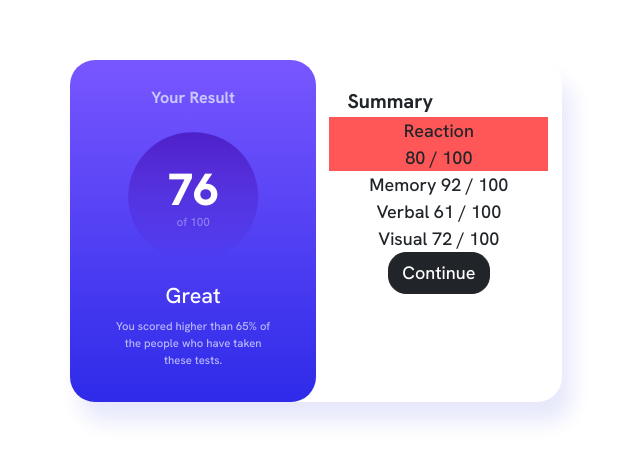
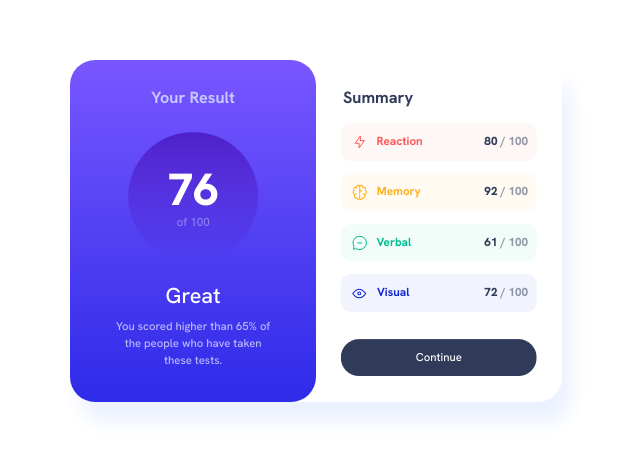
Before and after one commit to NoraLili/results-summary-component, a plain HTML site: page index.html in a window 1280 px wide. Shown: the part 169-628 px from the top of the page, without its empty margins (324-964 px from the left). Drawn offline with nearby package versions, Linux system fonts and the light colour scheme.

Commit message:
Summary component

```diff
--- a/css/style.css
+++ b/css/style.css
@@ -18,7 +18,7 @@ p {
 
 .div-element-big {
     border-radius: 25px;
-    box-shadow: 10px 20px 20px hsla(234, 85%, 45%, 0.1);
+    box-shadow: 10px 20px 20px var(--pale-blue);
     margin: 0 !important;
     max-height: 100vh;
     height: 19rem;
@@ -26,7 +26,7 @@ p {
 }
 
 .div-element-blue {
-    background: linear-gradient(180deg, hsl(252, 100%, 67%), hsl(241, 81%, 54%));
+    background: linear-gradient(180deg, var(--light-slate-blue), var(--light-royal-blue));
     border-radius: 25px;
     height: 100%;
     max-height: 100vh;
@@ -40,7 +40,17 @@ p {
 }
 
 .div-element-white {
+    background: var(--white);
+    border-radius: 0px 25px 25px 0px;
+    height: 100%;
     max-height: 100vh;
+    position: relative;
+}
+
+.position-absolute-white {
+    position: absolute;
+    left: 50%;
+    transform: translate(-50%, -50%);
 }
 
 .medium-font {
@@ -62,20 +72,48 @@ p {
     --orangey-yellow: hsl(39, 100%, 56%);
     --green-teal: hsl(166, 100%, 37%);
     --cobalt-blue: hsl(234, 85%, 45%);
+    --light-slate-blue: hsl(252, 100%, 67%);
+    --light-royal-blue: hsl(241, 81%, 54%);
+    --violet-blue: hsla(256, 72%, 46%, 1);
+    --persian-blue: hsla(241, 72%, 46%, 0);
     --white: hsl(0, 0%, 100%);
     --pale-blue: hsl(221, 100%, 96%);
     --light-lavender: hsl(241, 100%, 89%);
     --dark-gray-blue: hsl(224, 30%, 27%);
 }
 
+.light-red {
+    color: var(--light-red);
+}
+
+.orangey-yellow{
+    color: var(--orangey-yellow);
+}
+
+.green-teal {
+    color: var(--green-teal);
+}
+
+.cobalt-blue {
+    color: var(--cobalt-blue);
+}
+
+.dark-gray-blue {
+    color: var(--dark-gray-blue);
+}
+
+.light-lavender-opacity {
+    color: hsla(241, 100%, 89%, 0.5);
+}
+
 .str-your-result {
-    color: hsl(241, 100%, 89%);
+    color: var(--light-lavender);
     font-size: 0.9rem;
     top: 11%;
 }
 
 .circle {
-    background: linear-gradient(180deg, hsla(256, 72%, 46%, 1), hsla(241, 72%, 46%, 0));
+    background: linear-gradient(180deg, var(--violet-blue), var(--persian-blue));
     border-radius: 50%;
     width: 7.2rem;
     height: 7.2rem;
@@ -89,7 +127,6 @@ p {
 
 .str-of-100 {
     font-size: 0.65rem;
-    color: hsl(241, 100%, 89%, 0.5);
     top: 70%;
 }
 
@@ -100,21 +137,59 @@ p {
 
 .str-rating {
     font-size: 0.63rem;
-    color: hsl(241, 100%, 89%, 0.9);
+    color: hsla(241, 100%, 89%, 0.9);
     top: 83%;
     width: 100%;
     padding: 0rem 2.5rem;
 }
 
 .str-summary {
-    text-align: left;
-    padding-top: 1.5rem;
-    padding-left: 1rem;
-    font-size: 1.1rem;
+    font-size: 0.9rem;
+    position: absolute;
+    left: 11%;
+    transform: translate(0%, -50%);
+    top: 11%;
+    color: var(--dark-gray-blue);
+}
+
+.summary-details {
+    top: 46%;
+    width: 80%;
+    font-size: 0.65rem;
+}
+
+.summary-containers {
+    height: 2.1rem;
+    margin: 0.7rem 0rem;
+    align-items: center;
+    padding: 0rem 0.5rem;
+    border-radius: 10px;
 }
 
 .reaction-div {
-    background-color: hsl(0, 100%, 67%);
+    background-color: hsla(0, 100%, 67%, 0.05);
+}
+
+.memory-div {
+    background-color: hsla(39, 100%, 56%, 0.05);
+}
+
+.verbal-div {
+    background-color: hsla(166, 100%, 37%, 0.05);
+}
+
+.visual-div {
+    background-color: hsla(234, 85%, 45%, 0.05);
+}
+
+.btn {
+    top: 87%;
+    width: 80%;
+    height: 2.1rem;
+    background-color: hsl(224, 30%, 27%);
+    color: var(--white);
+    font-size: 0.63rem;
+    border-radius: 30px;
 }
 
 .attribution {
@@ -132,13 +207,17 @@ p {
     }
 
     .div-element-big {
-        border-radius: 0rem;
+        border-radius: 0px;
         box-shadow: none;
     }
 
     .div-element-blue {
         border-radius: 0px 0px 25px 25px;
-        /* height:95%; */
+    }
+
+    .div-element-white {
+        border-radius: 0px;
+        height: 130%;
     }
 
     .str-your-result {
@@ -161,6 +240,27 @@ p {
 
     .str-rating {
         font-size: 0.9rem;
+    }
+
+    .str-summary {
+        font-size: 1rem;
+    }
+
+    .summary-details {
+        top: 50%;
+        font-size: 0.9rem;
+    }
+
+    .summary-containers {
+        height: 3rem;
+        margin: 1rem 0rem;
+    }
+
+    .btn {
+        top: 92%;
+        height: 3rem;
+        font-size: 1rem;
+        /* border-radius: 50px; */
     }
 }
 
--- a/index.html
+++ b/index.html
@@ -19,28 +19,40 @@
       <p class="str-your-result position-absolute bold">Your Result</p>
       <div class="circle position-absolute">
         <p class="number-your-result position-absolute extra-bold text-white">76</p>
-        <p class="str-of-100 position-absolute">of 100</p>
+        <p class="str-of-100 position-absolute light-lavender-opacity">of 100</p>
       </div>
       <div>
         <p class="str-great position-absolute text-white">Great</p>
-        <p class="str-rating position-absolute medium-font">You scored higher than 65% of the people who have taken these tests.</p>
+        <p class="str-rating position-absolute medium-font">You scored higher than 65% of the people who have taken
+          these tests.</p>
       </div>
     </div>
     <div class="col-12 col-sm-6 div-element-white">
       <p class="str-summary bold">Summary</p>
-      <div>
-        <div class="reaction-div">
-          <p>Reaction</p>
-          <p>80 / 100</p>
+      <div class="summary-details position-absolute-white">
+
+        <div class="reaction-div summary-containers d-flex justify-content-between">
+          <p class="light-red bold"><img src="img/icon-reaction.svg" alt="Reaction" width="19%"><span class="px-2">Reaction</span></p>
+          <p class="dark-gray-blue extra-bold">80<span class="opacity-50"> / 100</span></p>
         </div>
-        <p>Memory
-          92 / 100</p>
-        <p>Verbal
-          61 / 100</p>
-        <p>Visual
-          72 / 100</p>
+
+        <div class="memory-div summary-containers d-flex justify-content-between">
+          <p class="orangey-yellow bold"><img src="img/icon-memory.svg" alt="Memory" width="20%"><span class="px-2">Memory</span></p>
+          <p class="dark-gray-blue extra-bold">92<span class="opacity-50"> / 100</span></p>
+        </div>
+
+        <div class="verbal-div summary-containers d-flex justify-content-between">
+          <p class="green-teal bold"><img src="img/icon-verbal.svg" alt="Verbal" width="22%"><span class="px-2">Verbal</span></p>
+          <p class="dark-gray-blue extra-bold">61<span class="opacity-50"> / 100</span></p>
+        </div>
+
+        <div class="visual-div summary-containers d-flex justify-content-between">
+          <p class="cobalt-blue bold"><img src="img/icon-visual.svg" alt="Visual" width="24%"><span class="px-2">Visual</span></p>
+          <p class="dark-gray-blue extra-bold">72<span class="opacity-50"> / 100</span></p>
+        </div>
+
       </div>
-      <button role="button" class="btn btn-dark rounded-4">Continue</button>
+      <button role="button" class="btn position-absolute-white">Continue</button>
     </div>
   </div>
 
```
Also changed, not shown: img/favicon-32x32.png (deleted).
